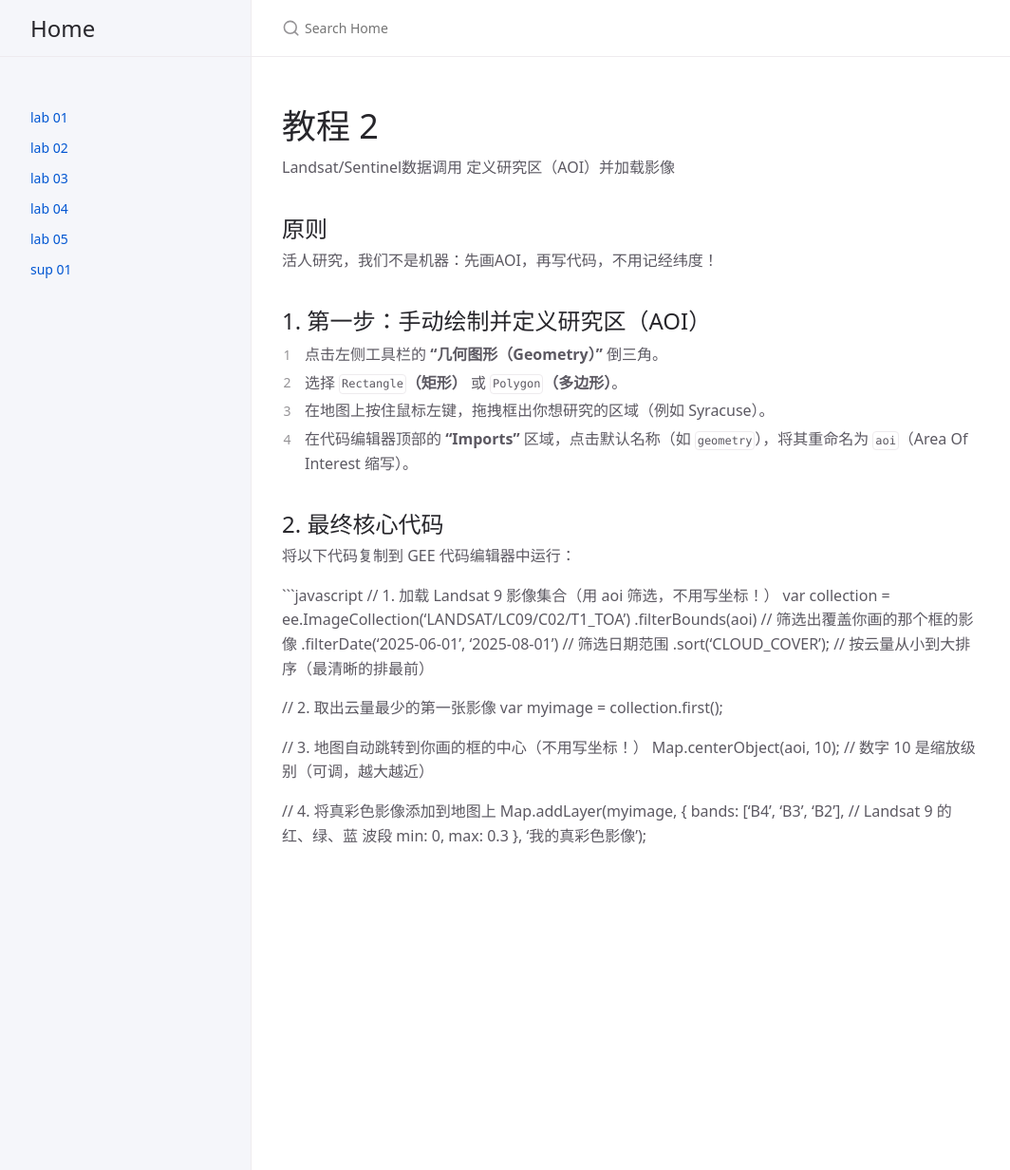
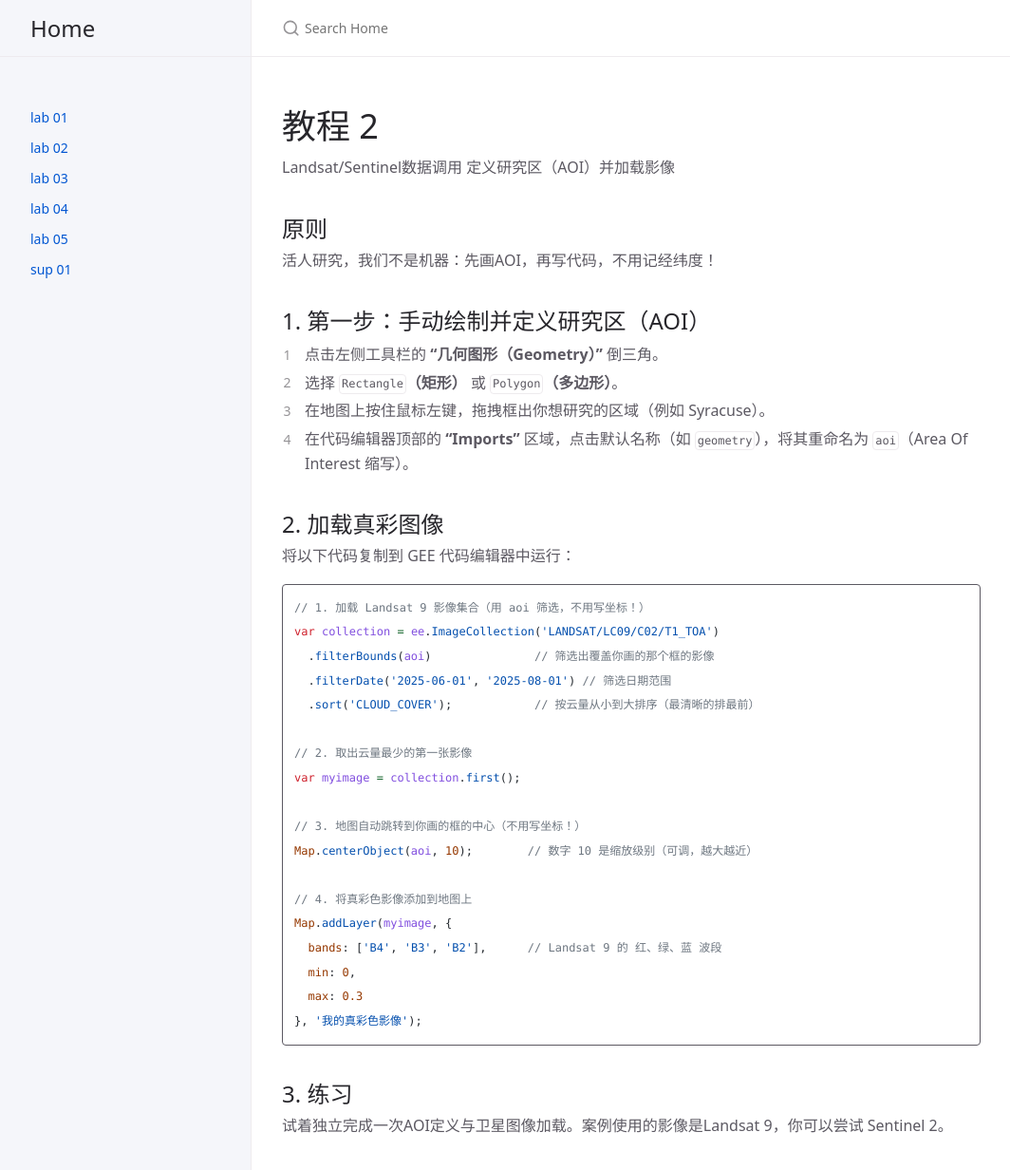
Before and after one commit to ptsch1979/gee, a Jekyll site: the page built from lab02.md, in a window 1280 px wide and 1247 px high. Shown: the top 1232 px of the window at 95% size, without its empty margins (107-1171 px from the left). Built offline with Jekyll 4.4.1, drawn with Linux system fonts in a browser that asks for light colours; cached includes are drawn as plain includes.

Commit message:
Update lab02.md

````diff
--- a/lab02.md
+++ b/lab02.md
@@ -18,7 +18,7 @@ Landsat/Sentinel数据调用
 3. 在地图上按住鼠标左键，拖拽框出你想研究的区域（例如 Syracuse）。
 4. 在代码编辑器顶部的 **“Imports”** 区域，点击默认名称（如 `geometry`），将其重命名为 **`aoi`**（Area Of Interest 缩写）。
 
-## 2. 最终核心代码
+## 2. 加载真彩图像
 
 将以下代码复制到 GEE 代码编辑器中运行：
 
@@ -41,3 +41,8 @@ Map.addLayer(myimage, {
   min: 0,
   max: 0.3
 }, '我的真彩色影像');
+```
+
+## 3. 练习
+
+试着独立完成一次AOI定义与卫星图像加载。案例使用的影像是Landsat 9，你可以尝试 Sentinel 2。
````
